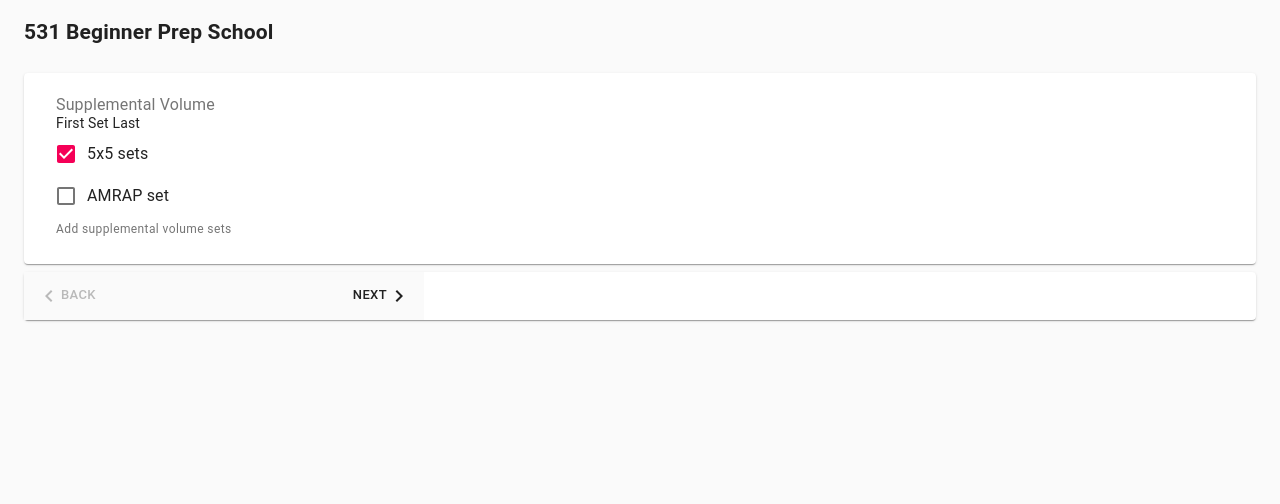
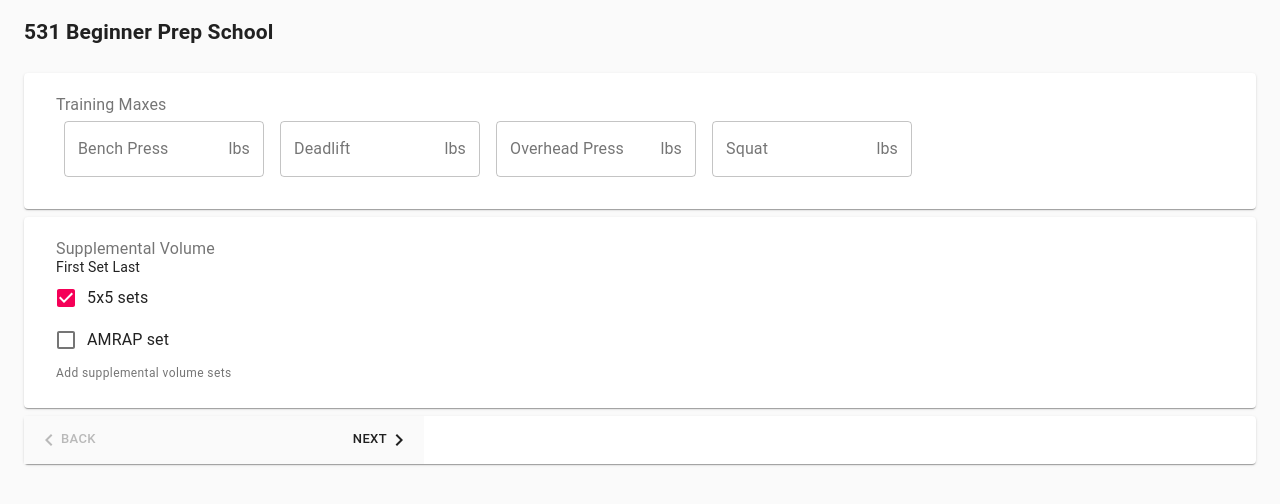
Before and after one commit to jefffm/lifterator, a React (Create React App) app: page / in a window 1280 px wide. Shown: the top 504 px of the page. Built offline with nearby package versions, Linux system fonts and the light colour scheme.

Commit message:
Training Max changes should be working now

```diff
--- a/src/components/ConfigurationPanel.tsx
+++ b/src/components/ConfigurationPanel.tsx
@@ -11,11 +11,13 @@ import weightSettings, { IWeightSettings } from '../reducers/weightSettings';
 import { connect } from 'react-redux';
 import { updateTM } from '../actions/index';
 import { render } from 'react-dom';
+import e from 'express';
 
 interface ConfigurationPanelProps {
     weightSettings: IWeightSettings  // TODO: weight settings type
     mainExercises: Map<string, Exercise>
     volumeSettings: IVolumeSettings
+    dispatch: any
 }
 
 export class ConfigurationPanel extends React.Component<ConfigurationPanelProps> {
@@ -24,13 +26,17 @@ export class ConfigurationPanel extends React.Component<ConfigurationPanelProps>
         return <div>
             {/* Training Maxes configuration */}
             <Paper>
-                {/*}
-            <TrainingMaxesForm
-                unit={props.weightSettings.unit}
-                mainExercises={mainExercises}
-                exerciseProvider={props.exerciseProvider}
-            />
-            {*/}
+                <TrainingMaxesForm
+                    unit={this.props.weightSettings.unit}
+                    mainExercises={this.props.mainExercises}
+                    updateTrainingMax={
+                        (e: Exercise) => (tm: number) => {
+                            this.props.dispatch(
+                                { type: UPDATE_TM, exercise: e, trainingMax: tm }
+                            )
+                        }
+                    }
+                />
             </Paper>
 
             {/* Supplemental volume configuration */}
@@ -47,7 +53,4 @@ const mapStateToProps = (state: any) => ({
     volumeSettings: state.volumeSettings,
 })
 
-export default connect(
-    mapStateToProps,
-    {}
-)(ConfigurationPanel)
+export default connect(mapStateToProps)(ConfigurationPanel)
--- a/src/components/TrainingMaxesForm.tsx
+++ b/src/components/TrainingMaxesForm.tsx
@@ -7,19 +7,19 @@ import FormGroup from '@material-ui/core/FormLabel'
 import TextField from '@material-ui/core/TextField'
 import InputAdornment from '@material-ui/core/InputAdornment'
 import { useStyles } from './ConfigurationCommon';
-import ExerciseProvider from '../lib/Exercises';
+import { Exercise } from '../lib/Exercises';
 
 interface ITrainingMaxesFormProps {
-    exerciseProvider: ExerciseProvider
-    // TODO: how tf is this onChange handler going to work with ExerciseProvider?
-    onChange: (name: string) => (event: React.ChangeEvent<any>) => void
     unit: string
+    mainExercises: Map<string, Exercise>
+    updateTrainingMax(e: Exercise): (tm: number) => void
 }
 
 const TrainingMaxesForm = (props: ITrainingMaxesFormProps) => {
     const classes = useStyles();
 
-    const elems = props.exerciseProvider.filterWithTms().map(
+    const elems = Array.from(props.mainExercises.values())
+        .map(
             exercise => {
                 return <TextField
                     key={exercise.shortname}
@@ -27,7 +27,7 @@ const TrainingMaxesForm = (props: ITrainingMaxesFormProps) => {
                     variant="outlined"
                     label={exercise.name}
                     type="number"
-                onChange={props.onChange(exercise.shortname)}
+                    onChange={tm => props.updateTrainingMax(exercise)}
                     InputProps={{
                         endAdornment: <InputAdornment position="end">{props.unit}</InputAdornment>,
                     }}
@@ -37,7 +37,9 @@ const TrainingMaxesForm = (props: ITrainingMaxesFormProps) => {
 
     return (
         <div hide-print className={classes.root}>
-            <FormControl component="fieldset" className={classes.formControl}>
+            <FormControl
+                component="fieldset"
+                className={classes.formControl}>
                 <FormLabel component="legend">
                     Training Maxes
             </FormLabel>
--- a/src/reducers/mainExercises.tsx
+++ b/src/reducers/mainExercises.tsx
@@ -1,7 +1,12 @@
 import { MainExerciseActionTypes, UPDATE_TM } from '../types';
 import { Exercise } from '../lib/Exercises';
 
-const initialState: Map<string, Exercise> = function () {
+
+type IMainExercisesState = Map<string, Exercise>
+
+
+// TODO: support aliases
+const initialState: IMainExercisesState = function () {
     const exercises = [
         {
             name: "Bench Press",
@@ -37,9 +42,9 @@ const initialState: Map<string, Exercise> = function () {
 }()
 
 const mainExercises = (
-    state: Map<string, Exercise> = initialState,
+    state = initialState,
     action: MainExerciseActionTypes
-): Map<string, Exercise> => {
+): IMainExercisesState => {
 
     switch (action.type) {
         case UPDATE_TM:
```
Lines whose indentation alone changed are shown as unchanged.
